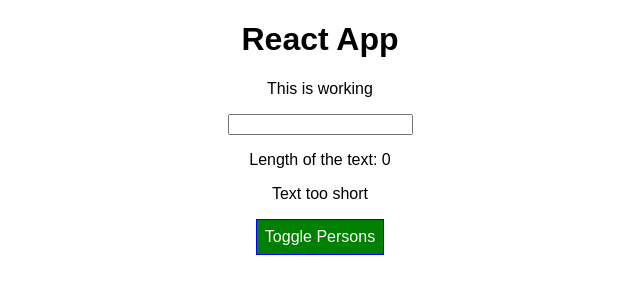
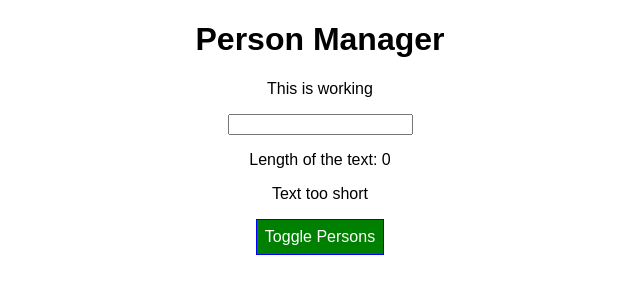
Before and after one commit to igorini/react-complete-guide, a React app: page / in a window 1280 px wide. Shown: the top 300 px of the page, without its empty margins (320-960 px from the left). Built offline with nearby package versions, Linux system fonts and the light colour scheme.

Commit message:
Add App title

```diff
--- a/src/components/Cockpit/Cockpit.js
+++ b/src/components/Cockpit/Cockpit.js
@@ -32,7 +32,7 @@
 
   return (
     <div className={classes.Cockpit}>
-      <h1>React App</h1>
+      <h1>{props.title}</h1>
       <p className={assignedClasses.join(' ')}>This is working</p>
       <input type="text" onChange={props.textChanged} value={props.text}/>
       <p>Length of the text: {props.text.length}</p>
--- a/src/containers/App.js
+++ b/src/containers/App.js
@@ -64,6 +64,7 @@
     return (
       <div className={classes.App}>
         <Cockpit
+          title={this.props.appTitle}
           showPersons={this.state.showPersons}
           persons={this.state.persons}
           buttonClicked={this.togglePersonsHandler}
--- a/src/index.js
+++ b/src/index.js
@@ -4,5 +4,5 @@
 import App from './containers/App';
 import registerServiceWorker from './registerServiceWorker';
 
-ReactDOM.render(<App />, document.getElementById('root'));
+ReactDOM.render(<App appTitle="Person Manager"/>, document.getElementById('root'));
 registerServiceWorker();
```
